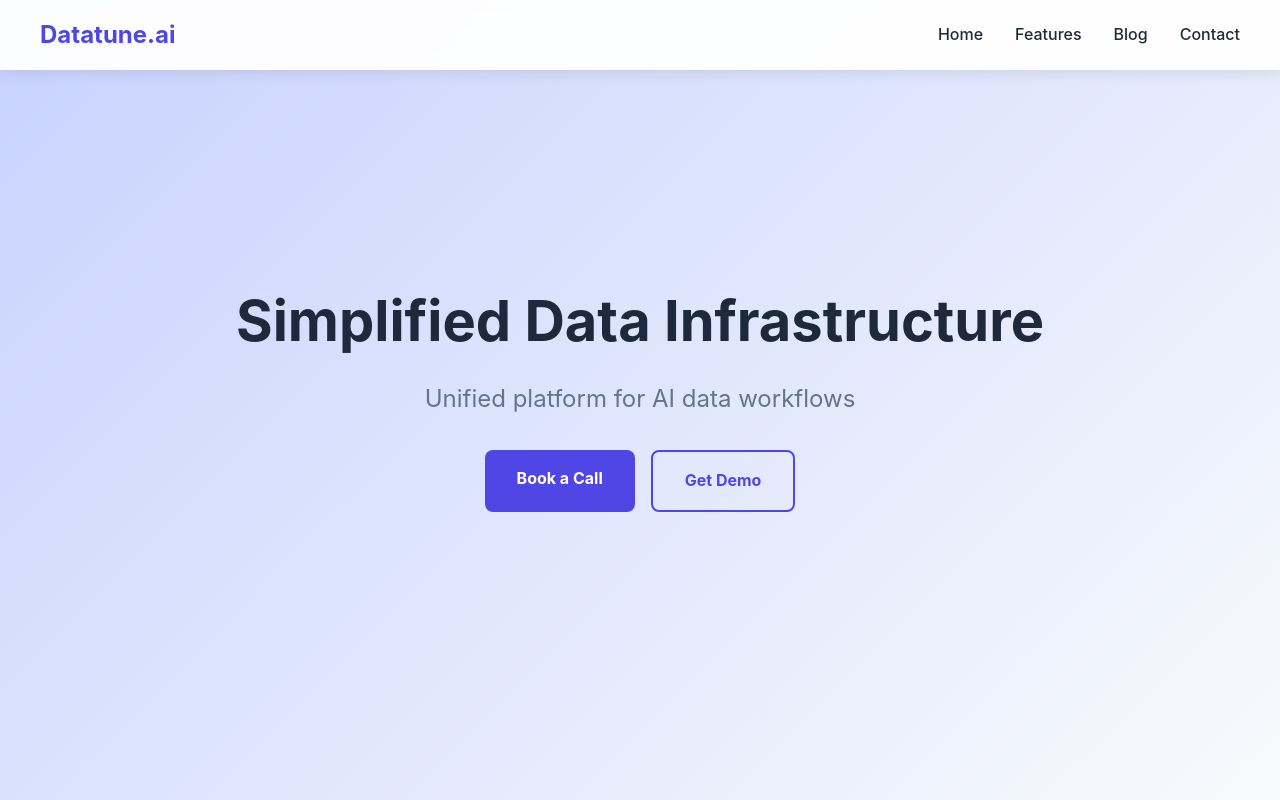
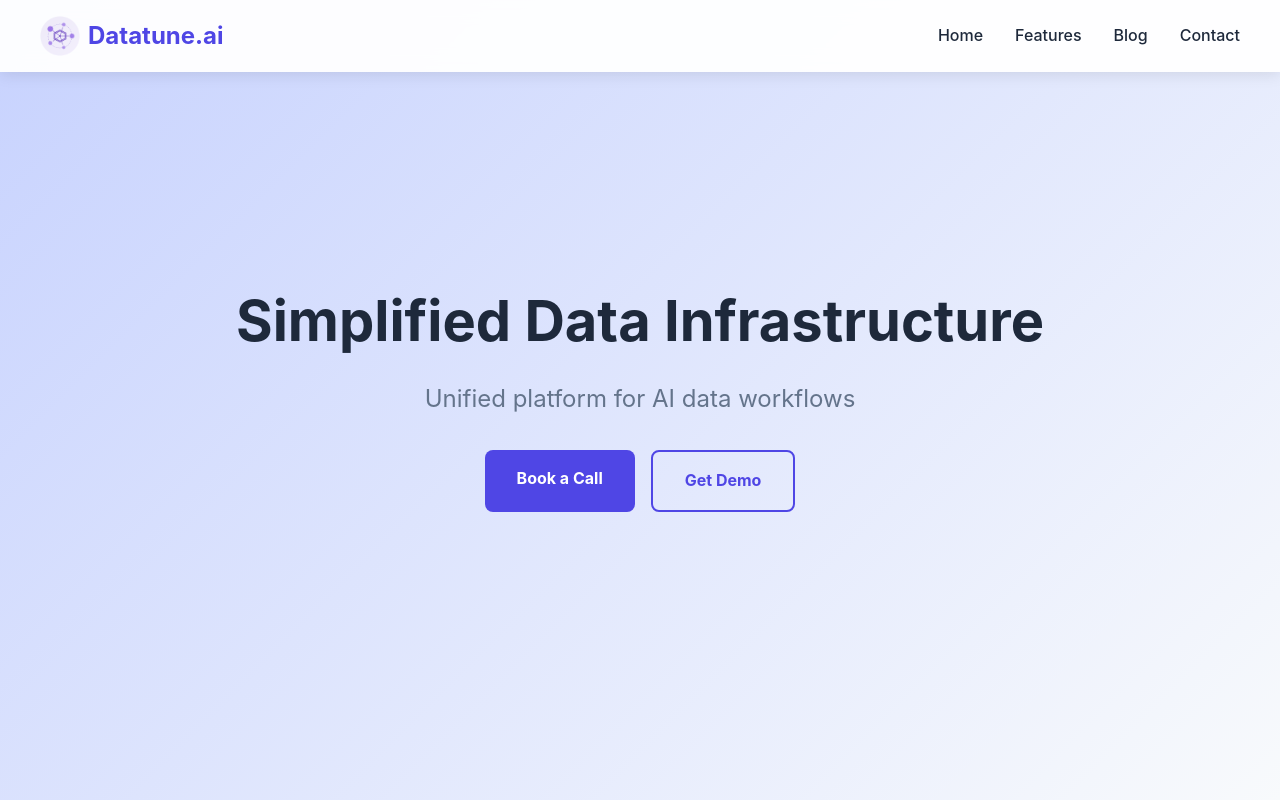
Before and after one commit to vitalops/datatune_landing_page, a plain HTML site: page index.html in a window 1280 px wide. Shown: the top 800 px of the page. Drawn offline with nearby package versions, Linux system fonts and the light colour scheme.

Commit message:
update: logo

```diff
--- a/index.html
+++ b/index.html
@@ -11,7 +11,10 @@
 <body>
     <nav>
         <div class="nav-content">
-            <div class="logo">Datatune.ai</div>
+            <div class="logo">
+                <img src="datatune-logo.png" alt="Datatune.ai Logo" style="height: 40px; width: auto;">
+                Datatune.ai
+            </div>
             <div class="nav-links">
                 <a href="#home">Home</a>
                 <a href="#features">Features</a>
--- a/styles.css
+++ b/styles.css
@@ -5,7 +5,11 @@
     --background: #F8FAFC;
     --text: #1E293B;
 }
-
+.logo {
+    display: flex;
+    align-items: center;
+    gap: 0.5rem;
+}
 * {
     margin: 0;
     padding: 0;
```
Also changed, not shown: datatune-logo.png (added).
